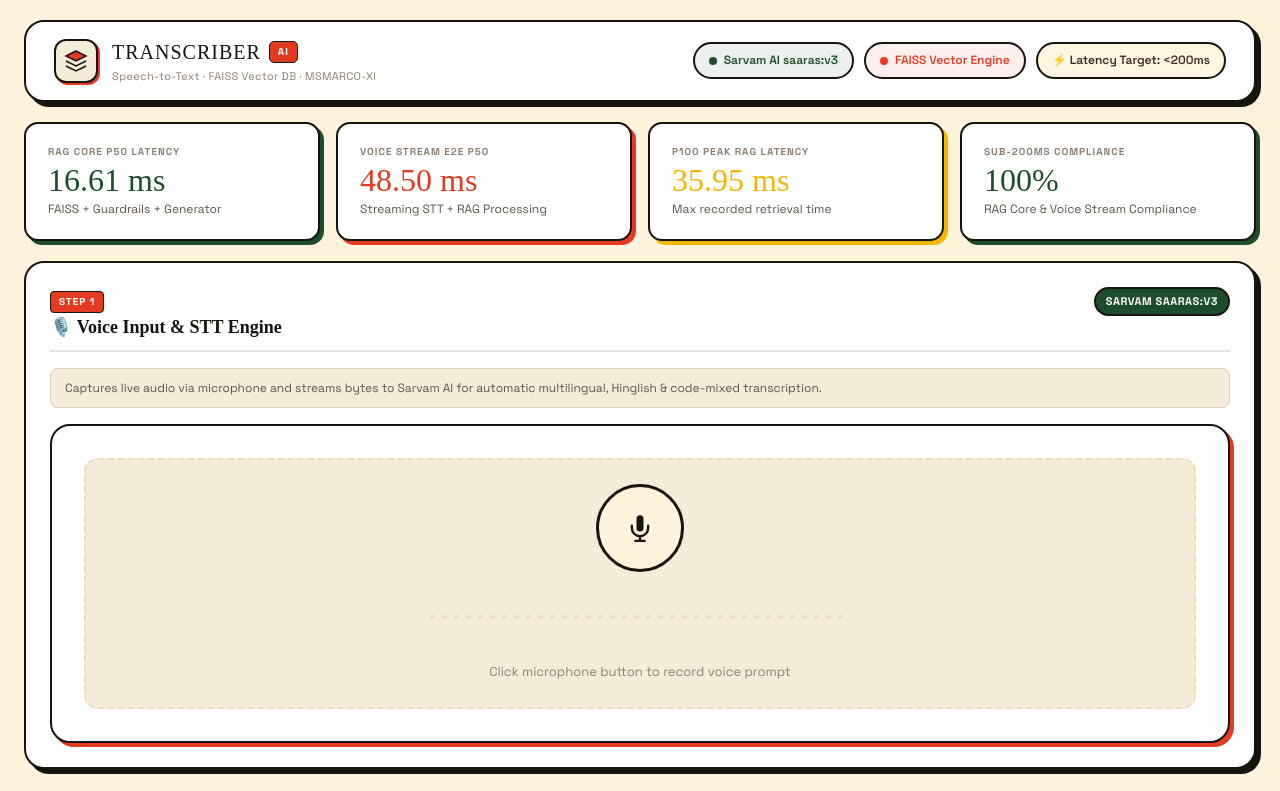
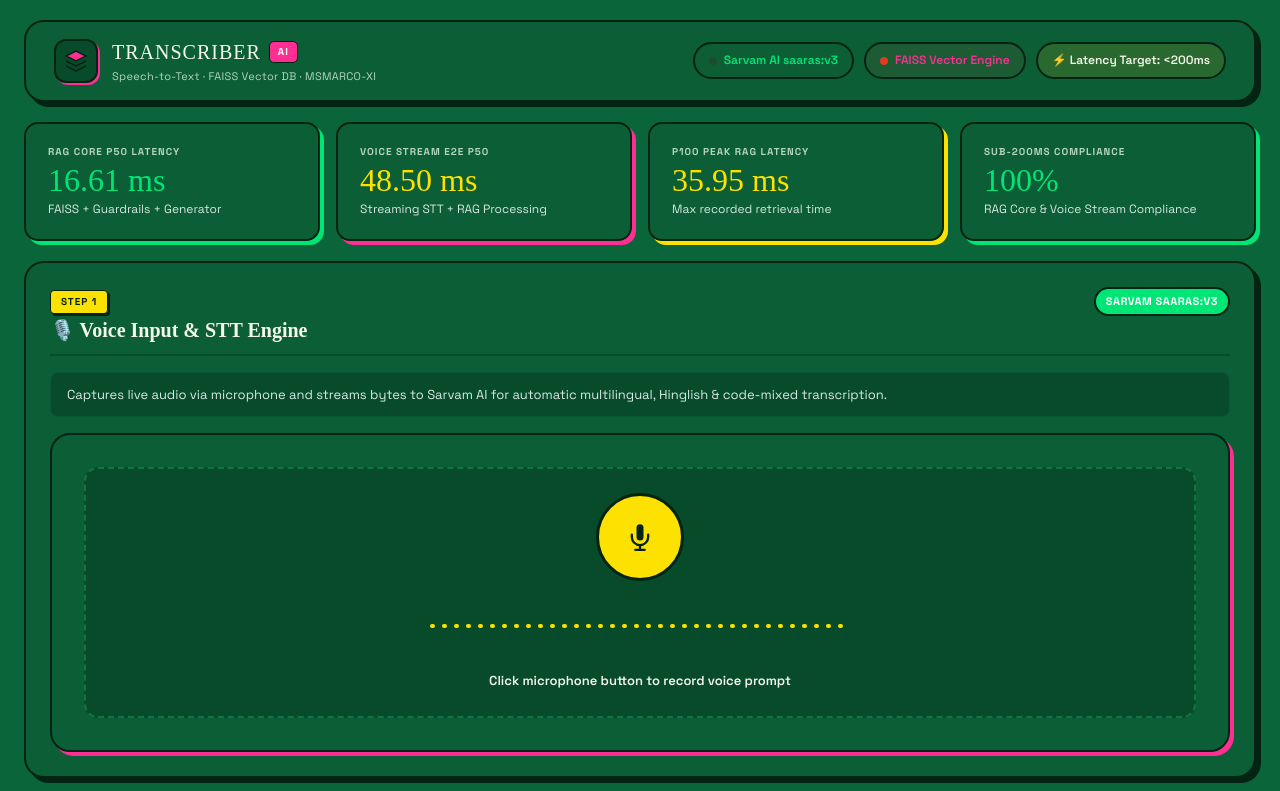
Before and after one commit to Ashwinthetic/transcriber, a Next.js app in the folder frontend-next/: page / in a window 1280 px wide. Shown: the top 791 px of the page. Built offline with nearby package versions, Linux system fonts and the light colour scheme; no server answers; a web font is replaced by a local one.

Commit message:
Update UI theme to Hacker House Goa Emerald Green & Sun Yellow matching poster image

```diff
--- a/frontend-next/app/components/HeroVoice.module.css
+++ b/frontend-next/app/components/HeroVoice.module.css
@@ -21,19 +21,19 @@
   width: 88px;
   height: 88px;
   border-radius: 50%;
-  border: 3px solid var(--ink-black);
-  background: var(--cream);
+  border: 3.5px solid var(--ink-black);
+  background: var(--goa-sun-yellow);
   display: flex;
   align-items: center;
   justify-content: center;
-  box-shadow: 3px 3px 0 var(--ink-black);
+  box-shadow: 4px 4px 0 var(--ink-black);
   transition: all 0.2s ease;
 }
 
 .micRing.recording {
-  border-color: var(--chili-red);
-  background: rgba(226, 59, 34, 0.06);
-  box-shadow: 3px 3px 0 var(--chili-red);
+  border-color: var(--goa-neon-pink);
+  background: var(--goa-neon-pink);
+  box-shadow: 4px 4px 0 var(--goa-sun-yellow);
 }
 
 .micBtn {
@@ -56,17 +56,18 @@
 
 .caption {
   font-size: 13px;
-  color: var(--text-muted);
+  color: var(--goa-sand-white);
+  font-weight: 600;
 }
 
 .liveSpeechBox {
   width: 100%;
   max-width: 520px;
-  background: #ffffff;
-  border: 2px solid var(--chili-red);
+  background: var(--goa-card-inner);
+  border: 2px solid var(--goa-sun-yellow);
   border-radius: var(--radius-sm);
   padding: 12px 16px;
-  box-shadow: 3px 3px 0 var(--chili-red);
+  box-shadow: 3px 3px 0 var(--goa-sun-yellow);
   display: flex;
   flex-direction: column;
   gap: 4px;
@@ -75,7 +76,7 @@
 .liveBadge {
   font-size: 10px;
   font-weight: 800;
-  color: var(--chili-red);
+  color: var(--goa-sun-yellow);
   letter-spacing: 1px;
 }
 
@@ -83,5 +84,5 @@
   font-size: 15px;
   font-style: italic;
   font-weight: 600;
-  color: var(--ink-black);
+  color: var(--goa-sand-white);
 }
--- a/frontend-next/app/components/HeroVoice.tsx
+++ b/frontend-next/app/components/HeroVoice.tsx
@@ -40,7 +40,7 @@ export default function HeroVoice({
           : 4;
         const y = (canvas.height - h) / 2;
 
-        ctx.fillStyle = speaking ? "#E23B22" : "#EADCC0";
+        ctx.fillStyle = speaking ? "#FF2E93" : "#FDE100";
         ctx.beginPath();
         ctx.roundRect(x, y, barW, h, 2);
         ctx.fill();
--- a/frontend-next/app/globals.css
+++ b/frontend-next/app/globals.css
@@ -5,37 +5,45 @@
 @import url('https://fonts.googleapis.com/css2?family=Rozha+One&family=Space+Grotesk:wght@400;500;600;700&family=Yatra+One&display=swap');
 
 :root {
-  /* HHGoa Matchbox Palette */
-  --cream: #FFF3DC;
-  --parchment: #F5ECD7;
-  --warm-gray: #EADCC0;
-  --ink-black: #17130E;
-  --chili-red: #E23B22;
-  --mustard: #F2B705;
-  --forest-green: #1E4D2B;
-  --burnt-orange: #D4722A;
-  --deep-brown: #3D2B1F;
-  --muted-sage: #8B9D77;
+  /* Hacker House Goa Emerald Palette */
+  --goa-emerald: #0A663A;
+  --goa-dark-green: #064726;
+  --goa-card-green: #0C5E36;
+  --goa-card-inner: #074B2A;
+  --goa-sun-yellow: #FDE100;
+  --goa-neon-pink: #FF2E93;
+  --goa-sand-white: #F5F7EB;
+  --goa-sage-text: #B4D4C0;
+  --goa-outline-black: #042413;
+
+  /* Theme Mapping */
+  --cream: #0A663A;
+  --parchment: var(--goa-card-inner);
+  --warm-gray: #0E7543;
+  --ink-black: var(--goa-outline-black);
+  --chili-red: var(--goa-neon-pink);
+  --mustard: var(--goa-sun-yellow);
+  --forest-green: #00E676;
 
   /* Semantic */
-  --bg-primary: var(--cream);
-  --bg-card: #FFFFFF;
-  --bg-card-alt: var(--parchment);
-  --text-primary: var(--ink-black);
-  --text-secondary: #5C5347;
-  --text-muted: #8C7F72;
-  --accent-primary: var(--chili-red);
-  --accent-secondary: var(--mustard);
-  --accent-tertiary: var(--forest-green);
-  --border-color: rgba(23, 19, 14, 0.12);
-  --border-strong: var(--ink-black);
+  --bg-primary: var(--goa-emerald);
+  --bg-card: var(--goa-card-green);
+  --bg-card-alt: var(--goa-card-inner);
+  --text-primary: var(--goa-sand-white);
+  --text-secondary: #D4E8DC;
+  --text-muted: var(--goa-sage-text);
+  --accent-primary: var(--goa-sun-yellow);
+  --accent-secondary: var(--goa-neon-pink);
+  --accent-tertiary: #00E676;
+  --border-color: #084D2B;
+  --border-strong: var(--goa-outline-black);
 
   /* Retro Shadow Offsets */
   --shadow-sm: 3px 3px 0 var(--ink-black);
   --shadow-md: 5px 5px 0 var(--ink-black);
-  --shadow-red: 4px 4px 0 var(--chili-red);
-  --shadow-mustard: 4px 4px 0 var(--mustard);
-  --shadow-green: 4px 4px 0 var(--forest-green);
+  --shadow-red: 4px 4px 0 var(--goa-neon-pink);
+  --shadow-mustard: 4px 4px 0 var(--goa-sun-yellow);
+  --shadow-green: 4px 4px 0 #00E676;
 
   /* Typography */
   --font-heading: 'Rozha One', serif;
--- a/frontend-next/app/page.module.css
+++ b/frontend-next/app/page.module.css
@@ -44,29 +44,31 @@
   font-family: var(--font-body);
   font-size: 10px;
   font-weight: 800;
-  padding: 2px 8px;
-  background: var(--chili-red);
-  color: #fff;
+  padding: 3px 10px;
+  background: var(--goa-sun-yellow);
+  color: var(--goa-outline-black);
   border: 1.5px solid var(--ink-black);
   border-radius: 4px;
   letter-spacing: 1px;
   display: inline-block;
   margin-bottom: 4px;
+  box-shadow: 2px 2px 0 var(--ink-black);
 }
 
 .sectionTitle {
   font-family: var(--font-heading);
-  font-size: 18px;
+  font-size: 20px;
   line-height: 1.2;
+  color: var(--goa-sand-white);
 }
 
 .stepDesc {
-  font-size: 12px;
-  color: var(--text-secondary);
+  font-size: 13px;
+  color: #D6EADF;
   line-height: 1.5;
-  background: var(--parchment);
-  padding: 10px 14px;
-  border: 1.5px solid var(--border-color);
+  background: var(--goa-card-inner);
+  padding: 12px 16px;
+  border: 1.5px solid #095932;
   border-radius: var(--radius-sm);
 }
 
```
